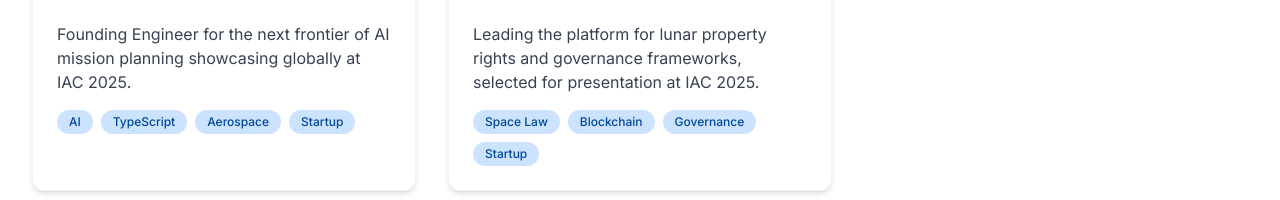
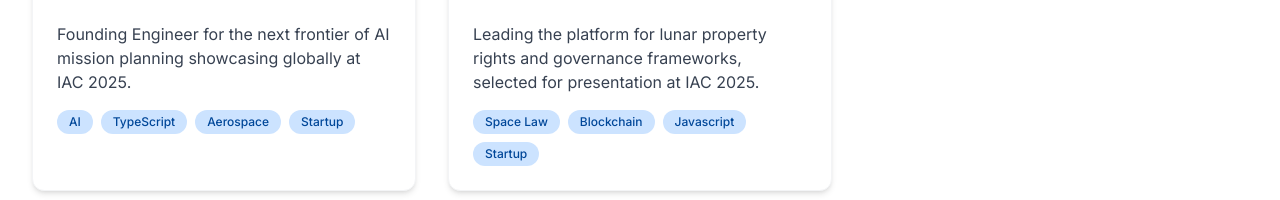
Before and after one commit to aarora80/arnavaroraortfolioweb, a React (Vite) app: page / in a window 1280 px wide. Shown: the part 5781-5981 px from the top of the page. Built offline with nearby package versions, Linux system fonts and the light colour scheme.

Commit message:
Updated Projects.tsx

```diff
--- a/src/components/Projects.tsx
+++ b/src/components/Projects.tsx
@@ -50,7 +50,7 @@ const projects: Project[] = [
     id: 5,
     title: 'LunarRights',
     description: 'Leading the platform for lunar property rights and governance frameworks, selected for presentation at IAC 2025.',
-    tags: ['Space Law', 'Blockchain', 'Governance', 'Startup'],
+    tags: ['Space Law', 'Blockchain', 'Javascript', 'Startup'],
     image: 'https://images.pexels.com/photos/5439/earth-space.jpg?auto=compress&cs=tinysrgb&w=1260&h=750&dpr=1',
     demo: 'https://lunarights.space'
   }
```
